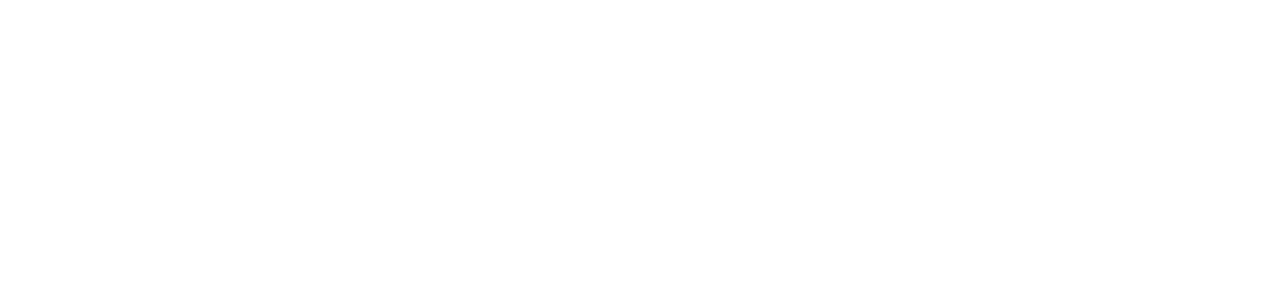
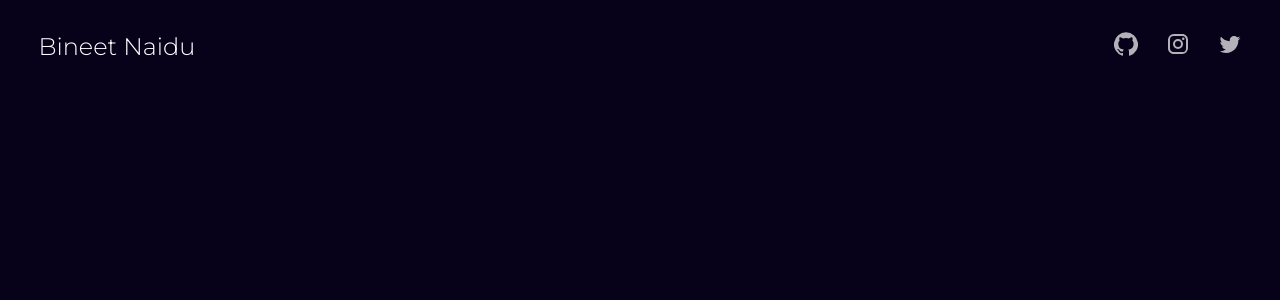
Before and after one commit to bineetNaidu/bineetnaidu.github.io, a React (Create React App) app: page / in a window 1280 px wide. Shown: the top 300 px of the page. Built offline with nearby package versions, Linux system fonts and the light colour scheme.

Commit message:
add Header Component

```diff
--- a/package.json
+++ b/package.json
@@ -5,6 +5,7 @@
   "author": "Bineet Naidu",
   "description": "This React app is for my portfolio",
   "dependencies": {
+    "@material-ui/core": "^4.11.0",
     "@material-ui/icons": "^4.9.1",
     "@testing-library/jest-dom": "^4.2.4",
     "@testing-library/react": "^9.5.0",
--- a/src/App.js
+++ b/src/App.js
@@ -1,4 +1,5 @@
 import React from 'react';
+import Header from './Header';
 
 // Statics
 import './App.css';
@@ -7,6 +8,7 @@
   return (
     <div className="app">
       {/* Header */}
+      <Header />
       {/* Aboutme */}
       {/* Projects */}
       {/* Footer */}
--- /dev/null
+++ b/src/Header.css
@@ -0,0 +1,31 @@
+.header {
+  padding: 2em 3vw;
+  display: flex;
+  justify-content: space-between;
+}
+
+.header__title {
+  font-weight: 300;
+}
+
+.header__ctx {
+  width: 15vw;
+  display: flex;
+  justify-content: space-between;
+}
+.MuiSvgIcon-root {
+  cursor: pointer;
+  color: white;
+}
+
+@media (min-width: 1000px) {
+  .header__ctx {
+    width: 10vw;
+  }
+}
+
+@media (max-width: 375px) {
+  .header__ctx {
+    width: 30vw;
+  }
+}
--- /dev/null
+++ b/src/Header.jsx
@@ -0,0 +1,54 @@
+import React from 'react';
+import GitHubIcon from '@material-ui/icons/GitHub';
+import InstagramIcon from '@material-ui/icons/Instagram';
+import TwitterIcon from '@material-ui/icons/Twitter';
+import { motion } from 'framer-motion';
+
+// Statics
+import './Header.css';
+
+const Header = () => {
+  return (
+    <div className="header">
+      <motion.h2
+        initial={{ x: '-100vh', opacity: 0 }}
+        animate={{ x: 0, opacity: 1, transition: { delay: 0.4 } }}
+        className="header__title"
+      >
+        Bineet Naidu
+      </motion.h2>
+
+      <div className="header__ctx">
+        <motion.a
+          target="_blank"
+          href="https://github.com/bineetNaidu"
+          initial={{ y: '-100vh', opacity: 0 }}
+          animate={{ y: 0, opacity: 0.7, transition: { delay: 0.6 } }}
+          whileHover={{ opacity: 1 }}
+        >
+          <GitHubIcon />
+        </motion.a>
+        <motion.a
+          href="https://instagram.com/bineet_naidu"
+          target="_blank"
+          initial={{ y: '-100vh', opacity: 0 }}
+          animate={{ y: 0, opacity: 0.7, transition: { delay: 0.8 } }}
+          whileHover={{ opacity: 1 }}
+        >
+          <InstagramIcon />
+        </motion.a>
+        <motion.a
+          target="_blank"
+          href="https://twitter.com/bineetNaidu"
+          initial={{ y: '-100vh', opacity: 0 }}
+          animate={{ y: 0, opacity: 0.7, transition: { delay: 1 } }}
+          whileHover={{ opacity: 1 }}
+        >
+          <TwitterIcon />
+        </motion.a>
+      </div>
+    </div>
+  );
+};
+
+export default Header;
--- a/src/index.css
+++ b/src/index.css
@@ -1,3 +1,5 @@
+@import url('https://fonts.googleapis.com/css2?family=Montserrat:ital,wght@0,200;0,300;0,400;0,500;0,600;0,700;0,800;1,400;1,500;1,600;1,700;1,800&display=swap');
+
 * {
   padding: 0;
   margin: 0;
@@ -6,9 +8,14 @@
 
 body {
   margin: 0;
-  font-family: -apple-system, BlinkMacSystemFont, 'Segoe UI', 'Roboto', 'Oxygen',
-    'Ubuntu', 'Cantarell', 'Fira Sans', 'Droid Sans', 'Helvetica Neue',
-    sans-serif;
+  font-family: 'Montserrat', sans-serif;
   -webkit-font-smoothing: antialiased;
   -moz-osx-font-smoothing: grayscale;
+  color: white;
+  background-color: #070219;
+  position: relative;
+  min-height: 100vh;
+  width: 100%;
+  scroll-behavior: smooth;
+  overflow-x: hidden;
 }
```
Also changed, not shown: 1 other file (tests, documents, lock files or other folders).
